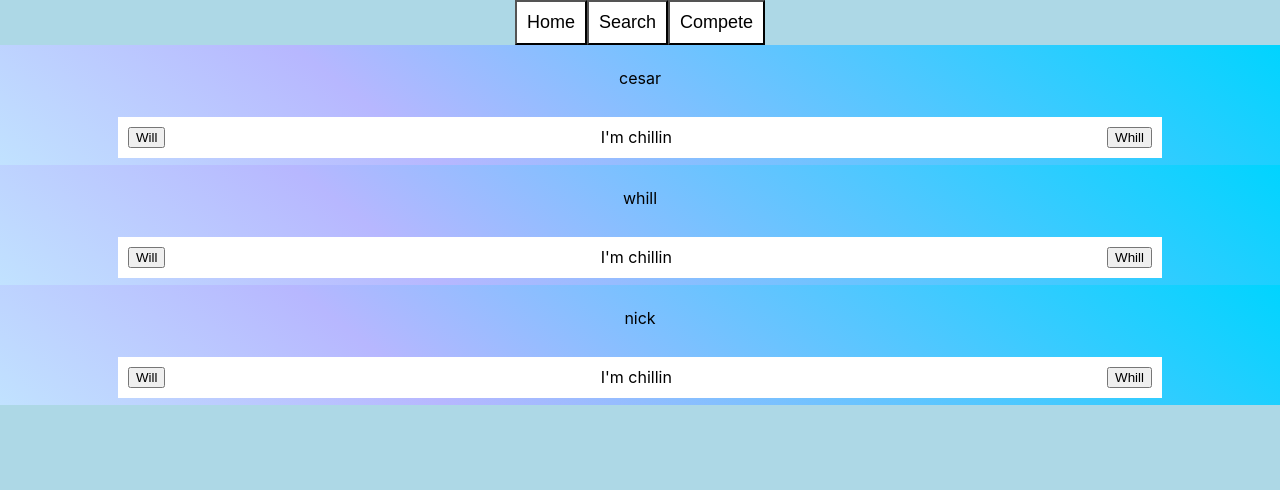
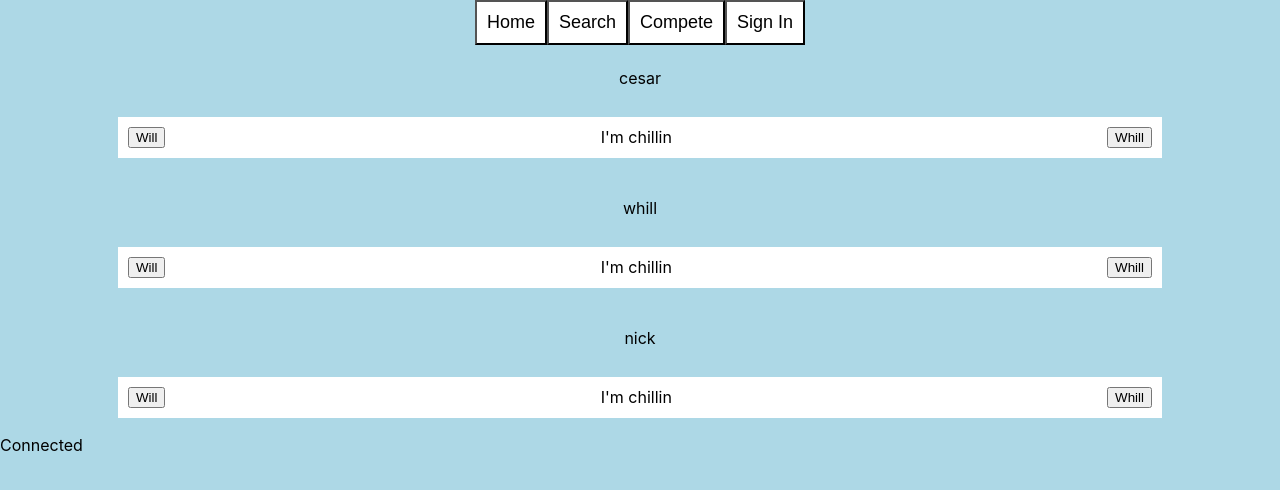
Before and after one commit to joeelo/magic-app-frontend, a React (Create React App) app: page /competitivegame in a window 1280 px wide. Shown: the top 490 px of the page. Built offline with nearby package versions, Linux system fonts and the light colour scheme.

Commit message:
starting sign up form

```diff
--- a/src/App.css
+++ b/src/App.css
@@ -66,6 +66,7 @@ nav button {
   display: -ms-grid;
   display: grid;
   width: 100vw;
+  margin-bottom: 10px;
   -webkit-box-pack: center;
       -ms-flex-pack: center;
           justify-content: center;
--- a/src/App.js
+++ b/src/App.js
@@ -5,6 +5,7 @@ import Nav from "./Components/Nav/Nav";
 import UserProfile from "./Components/UserProfile/UserLayout";
 import CardContainer from "./Components/Collection/cardContainer"
 import CompetitiveScreen from "./Components/Competitive/CompetitiveScreen"
+import SignUpForm from "./Components/Forms/SignUpForm"
 
 class App extends Component {
 
@@ -26,6 +27,7 @@ class App extends Component {
           <Route exact path="/user" render={(props) => (<UserProfile {...props} props={props}/>) }/>
           <Route path="/collection" render={(props) => (<CardContainer props={props} />)} />
           <Route path="/competitivegame" render={(props) => (<CompetitiveScreen props={props} />) }/>
+          <Route exact pather="/sign-up" render={(props) => (<SignUpForm props={props} />) } />
 
         </div>
       </Router>
--- a/src/App.scss
+++ b/src/App.scss
@@ -24,12 +24,6 @@ nav {
     }
 }
 
-.light-blue-gradient {background: linear-gradient(38deg, rgba(193,226,255,1) 0%, rgb(183, 183, 255) 31%, rgba(0,212,255,1) 100%);}
-.dark-blue-gradient {background: linear-gradient(38deg, rgb(77, 119, 155) 0%, rgb(45, 45, 97) 31%, rgb(41, 52, 54) 100%);}
-.dark-red-gradient {background: linear-gradient(38deg, rgba(231,43,43,1) 0%, rgba(161,80,80,1) 31%, rgba(0,0,0,1) 84%);}
-
-
-
 .scale-grid {
   display: grid;
   text-align: center;
@@ -39,6 +33,7 @@ nav {
     .scale {
       display: grid;
       width: 100vw;
+      margin-bottom: 10px;
       justify-content: center;
       height: 15vh;
       align-items: center;
@@ -57,3 +52,8 @@ nav {
       }
     }
 }
+
+// CONDITIONAL RENDERING
+.light-blue-gradient {background: linear-gradient(38deg, rgba(193,226,255,1) 0%, rgb(183, 183, 255) 31%, rgba(0,212,255,1) 100%);}
+.dark-blue-gradient {background: linear-gradient(38deg, rgb(77, 119, 155) 0%, rgb(45, 45, 97) 31%, rgb(41, 52, 54) 100%);}
+.dark-red-gradient {background: linear-gradient(38deg, rgba(231,43,43,1) 0%, rgba(161,80,80,1) 31%, rgba(0,0,0,1) 84%);}
--- a/src/Components/Competitive/Scale.js
+++ b/src/Components/Competitive/Scale.js
@@ -5,7 +5,13 @@ class Scale extends Component {
 
     state = {
         mood: 1,
-        backgroundColor: "light-blue-gradient"
+        backgroundColor: ""
+    }
+
+    componentDidUpdate(prevProps, prevState){
+        if (prevState.mood !== this.state.mood) {
+         this.backgroundClass();
+        }
     }
 
     removeFromScale = () => {
@@ -25,20 +31,27 @@ class Scale extends Component {
     }
 
     backgroundClass = () => {
-        switch(this.state.mood) {
-            case 1 || 2 || 3 : this.setState({backgroundColor: "light-blue-gradient"})
-                break;
-            case 4 || 5 || 6 : this.setState({backgroundColor: "dark-blue-gradient"})
-                break;
-            case 7 || 8 || 9 : this.setState({backgroundColor: "dark-red-gradient"});
-                break;
-            default:
-                return null;
+        if (this.state.mood === 1 || this.state.mood === 2 || this.state.mood === 3) {
+            this.setState({
+                backgroundColor: "light-blue-gradient"
+            })
+            return;
+        } else if (this.state.mood === 4 || this.state.mood === 5 || this.state.mood === 6) {
+            this.setState({
+                backgroundColor: "dark-blue-gradient"
+            })
+            return;
+        } else if (this.state.mood === 7 || this.state.mood === 8 || this.state.mood === 9) {
+            this.setState({
+                backgroundColor: "dark-red-gradient"
+            })
+            return;
         }
     }
 
     render() {
         const { player } = this.props
+        console.log(this.state.backgroundColor);
         return (
 
 
--- /dev/null
+++ b/src/Components/Forms/SignUpForm.js
@@ -0,0 +1,13 @@
+import React, { Component } from 'react';
+
+class SignUpForm extends Component {
+    render() {
+        return (
+            <div>
+                Connected
+            </div>
+        );
+    }
+}
+
+export default SignUpForm;
--- a/src/Components/Nav/Nav.js
+++ b/src/Components/Nav/Nav.js
@@ -8,7 +8,9 @@ export default class Nav extends Component {
         <nav>
           <Link to="/"><button> Home </button></Link>
           <Link to="/collection"> <button> Search </button> </Link>
-          <Link to="competitivegame"> <button> Compete </button> </Link>
+          <Link to="/competitivegame"> <button> Compete </button> </Link>
+          <Link to="/sign-up"> <button> Sign In </button> </Link>
+
         </nav>
       </div>
     )
```
Also changed, not shown: 1 other file (tests, documents, lock files or other folders).
